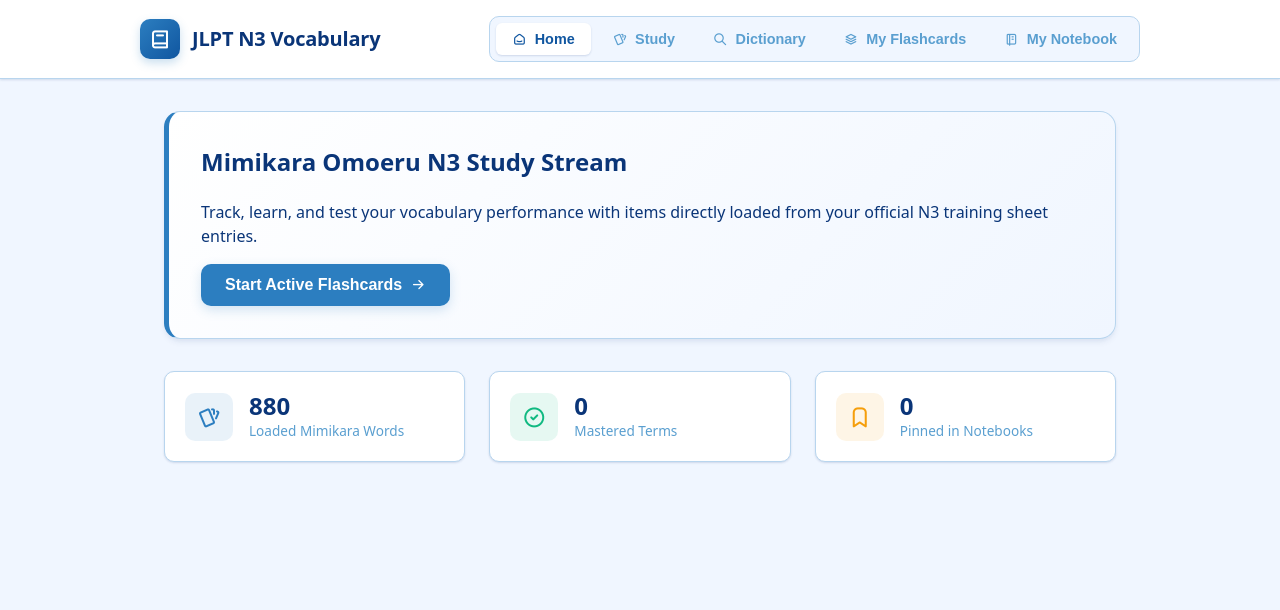
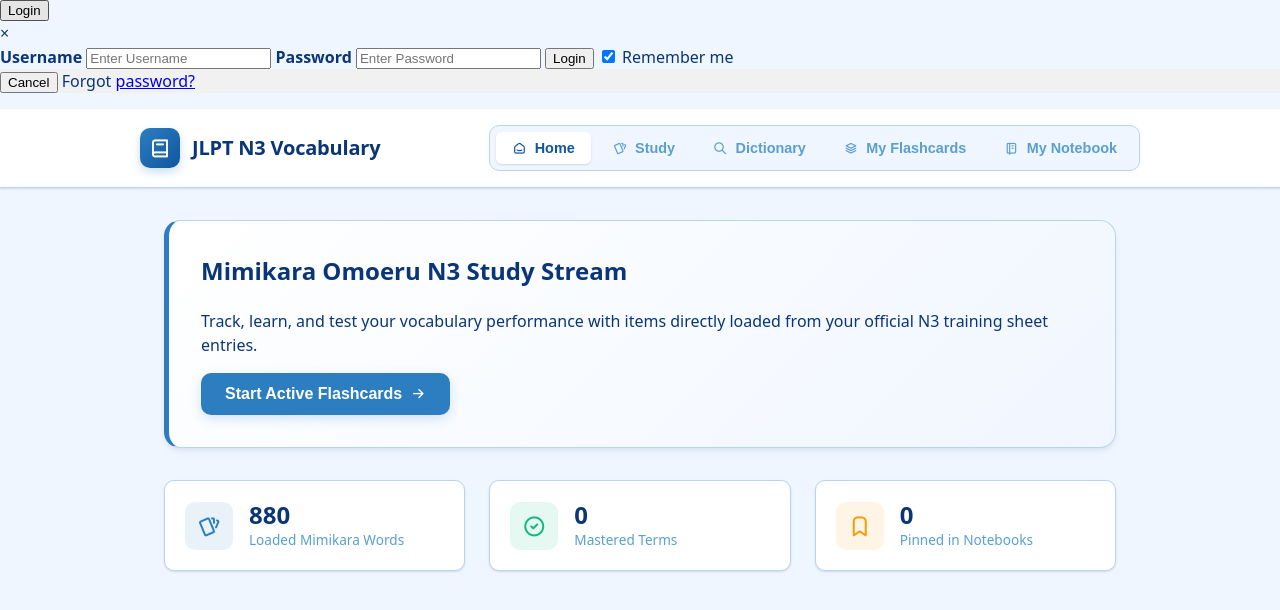
Before and after one commit to hangogo2202/kotobaapp, a plain HTML site: page index.html in a window 1280 px wide. Drawn offline with Linux system fonts and the light colour scheme.

Commit message:
index.html

```diff
--- a/index.html
+++ b/index.html
@@ -1,3 +1,37 @@
+<!-- Button to open the modal login form -->
+<button onclick="document.getElementById('id01').style.display='block'">Login</button>
+
+<!-- The Modal -->
+<div id="id01" class="modal">
+  <span onclick="document.getElementById('id01').style.display='none'"
+class="close" title="Close Modal">&times;</span>
+
+  <!-- Modal Content -->
+  <form class="modal-content animate" action="/action_page.php">
+    <div class="imgcontainer">
+
+    </div>
+
+    <div class="container">
+      <label for="uname"><b>Username</b></label>
+      <input type="text" placeholder="Enter Username" name="uname" required>
+
+      <label for="psw"><b>Password</b></label>
+      <input type="password" placeholder="Enter Password" name="psw" required>
+
+      <button type="submit">Login</button>
+      <label>
+        <input type="checkbox" checked="checked" name="remember"> Remember me
+      </label>
+    </div>
+
+    <div class="container" style="background-color:#f1f1f1">
+      <button type="button" onclick="document.getElementById('id01').style.display='none'" class="cancelbtn">Cancel</button>
+      <span class="psw">Forgot <a href="#">password?</a></span>
+    </div>
+  </form>
+</div>
+
 <!DOCTYPE html>
 <html lang="ja">
 <head>
```
